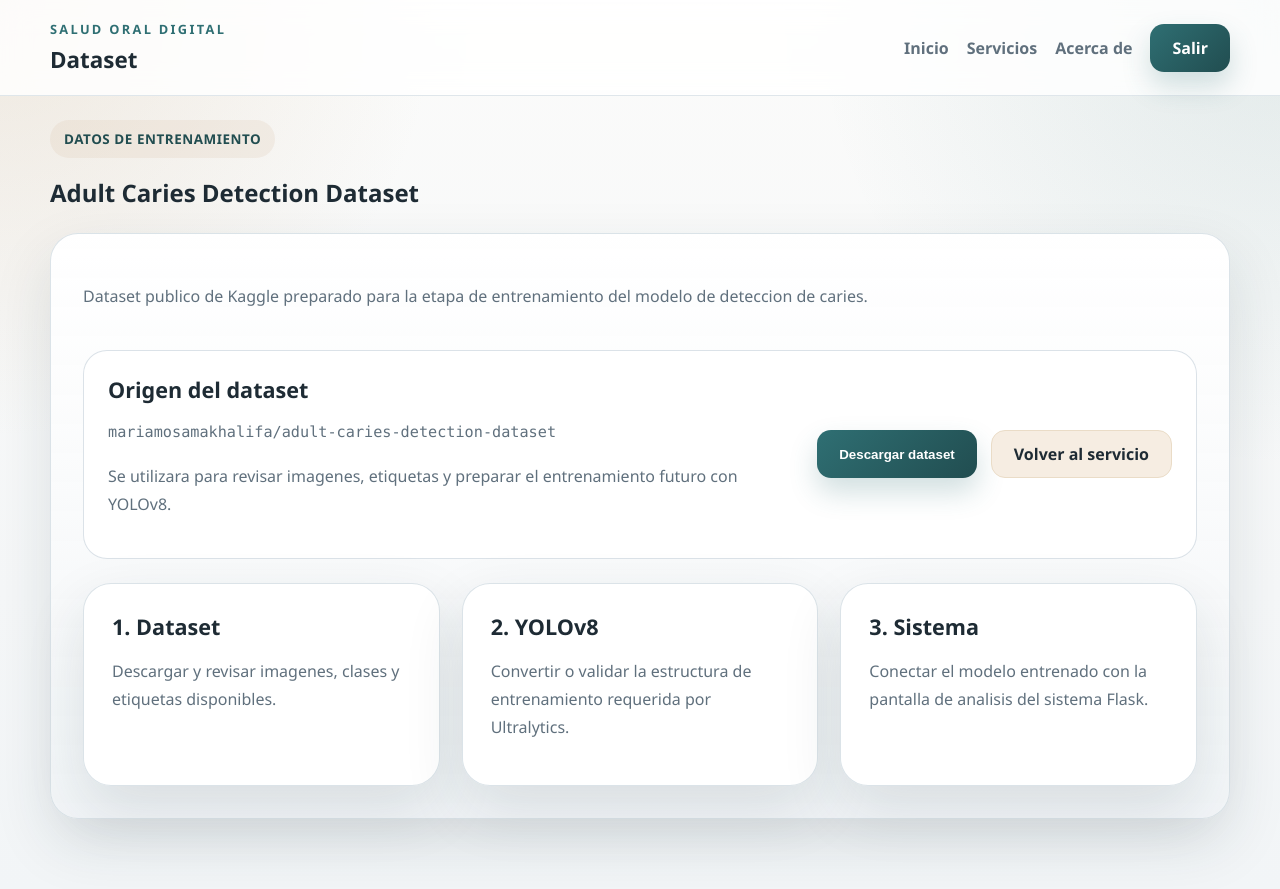
After one commit to TyroneSPR/sistema-diagnostico, a Flask app: page /dataset in a window 1280 px wide. The commit adds this page. Run offline with Flask 3, Linux system fonts and the light colour scheme; the visitor is signed in with stand-in values (Sample User, id 1).

Commit message:
Integrar dataset de Kaggle

```diff
--- a/app.py
+++ b/app.py
@@ -3,11 +3,13 @@ import os
 from flask import Flask, redirect, render_template, request, session, url_for
 
 from servicio.analisis import AnalisisDental
+from servicio.dataset import DatasetCaries
 
 
 app = Flask(__name__, static_folder="static", template_folder="templates")
 app.secret_key = os.environ.get("SECRET_KEY", "diagnosticoDentalDemo")
 analisis = AnalisisDental()
+datasetCaries = DatasetCaries()
 
 
 @app.route("/", methods=["GET", "POST"])
@@ -67,6 +69,25 @@ def servicio():
     )
 
 
+@app.route("/dataset", methods=["GET", "POST"])
+def dataset():
+    if "correo" not in session:
+        return redirect(url_for("login"))
+
+    datosDataset = datasetCaries.obtenerEstado()
+    resultadoDataset = None
+
+    if request.method == "POST":
+        resultadoDataset = datasetCaries.descargar()
+
+    return render_template(
+        "dataset.html",
+        datosDataset=datosDataset,
+        resultadoDataset=resultadoDataset,
+        tituloPagina="Dataset de Caries",
+    )
+
+
 @app.route("/salir")
 def salir():
     session.clear()
--- a/requirements.txt
+++ b/requirements.txt
@@ -1,2 +1,3 @@
 Flask==3.1.0
 gunicorn==23.0.0
+kagglehub==0.3.12
--- /dev/null
+++ b/servicio/dataset.py
@@ -0,0 +1,42 @@
+from pathlib import Path
+
+
+class DatasetCaries:
+    def __init__(self, identificador="mariamosamakhalifa/adult-caries-detection-dataset"):
+        self.identificador = identificador
+        self.nombre = "Adult Caries Detection Dataset"
+
+    def obtenerEstado(self):
+        return {
+            "nombre": self.nombre,
+            "identificador": self.identificador,
+            "descripcion": "Dataset publico de Kaggle preparado para la etapa de entrenamiento del modelo de deteccion de caries.",
+            "uso": "Se utilizara para revisar imagenes, etiquetas y preparar el entrenamiento futuro con YOLOv8.",
+            "ruta": "Pendiente de descarga",
+            "disponible": False,
+        }
+
+    def descargar(self):
+        try:
+            import kagglehub
+        except ImportError:
+            return {
+                "ok": False,
+                "mensaje": "La dependencia kagglehub no esta instalada. Ejecuta: pip install -r requirements.txt",
+                "ruta": "",
+            }
+
+        try:
+            ruta = Path(kagglehub.dataset_download(self.identificador))
+        except Exception as error:
+            return {
+                "ok": False,
+                "mensaje": f"No se pudo descargar el dataset desde Kaggle: {error}",
+                "ruta": "",
+            }
+
+        return {
+            "ok": True,
+            "mensaje": "Dataset descargado correctamente desde Kaggle.",
+            "ruta": str(ruta),
+        }
--- a/static/css/estilos.css
+++ b/static/css/estilos.css
@@ -645,6 +645,46 @@ a {
     gap: 14px;
 }
 
+.panelDataset {
+    display: grid;
+    grid-template-columns: 1fr auto;
+    gap: 22px;
+    align-items: center;
+    padding: 24px;
+    border-radius: 24px;
+    background: rgba(255, 255, 255, 0.96);
+    border: 1px solid rgba(216, 224, 230, 0.92);
+}
+
+.panelDataset h3 {
+    margin: 0 0 10px;
+}
+
+.rutaDataset {
+    overflow-wrap: anywhere;
+    font-family: Consolas, "Courier New", monospace;
+    font-size: 0.95rem;
+}
+
+.mensajeDataset {
+    padding: 16px 18px;
+    border-radius: 18px;
+}
+
+.mensajeDataset p {
+    margin: 0;
+}
+
+.mensajeDataset p + p {
+    margin-top: 8px;
+}
+
+.mensajeExito {
+    background: rgba(76, 138, 105, 0.1);
+    border: 1px solid rgba(76, 138, 105, 0.22);
+    color: var(--primarioOscuro);
+}
+
 @media (max-width: 980px) {
     .panelAcceso,
     .cuadriculaHero,
@@ -692,6 +732,10 @@ a {
         flex-direction: column;
     }
 
+    .panelDataset {
+        grid-template-columns: 1fr;
+    }
+
     .etiquetasFormato {
         justify-content: flex-start;
     }
--- /dev/null
+++ b/templates/dataset.html
@@ -0,0 +1,69 @@
+{% extends "base.html" %}
+
+{% block contenido %}
+<header class="barraSuperior">
+    <div class="contenedor barraFila">
+        <div>
+            <p class="marca">Salud Oral Digital</p>
+            <h1 class="tituloMarca">Dataset</h1>
+        </div>
+        <nav class="menu">
+            <a href="{{ url_for('inicio') }}">Inicio</a>
+            <a href="{{ url_for('servicio') }}">Servicios</a>
+            <a href="{{ url_for('acercaDe') }}">Acerca de</a>
+            <a href="{{ url_for('salir') }}" class="botonMenu">Salir</a>
+        </nav>
+    </div>
+</header>
+
+<main class="paginaSecundaria">
+    <section class="seccionContenido">
+        <div class="contenedor">
+            <div class="cabeceraSeccion">
+                <p class="insignia">Datos de entrenamiento</p>
+                <h2>{{ datosDataset.nombre }}</h2>
+            </div>
+
+            <section class="bloqueInformativo bloqueServicio">
+                <p>{{ datosDataset.descripcion }}</p>
+
+                <div class="panelDataset">
+                    <div>
+                        <h3>Origen del dataset</h3>
+                        <p class="rutaDataset">{{ datosDataset.identificador }}</p>
+                        <p>{{ datosDataset.uso }}</p>
+                    </div>
+                    <form method="post" class="accionesServicio">
+                        <button type="submit" class="botonPrincipal">Descargar dataset</button>
+                        <a href="{{ url_for('servicio') }}" class="botonSecundario">Volver al servicio</a>
+                    </form>
+                </div>
+
+                {% if resultadoDataset %}
+                <div class="mensajeDataset {% if resultadoDataset.ok %}mensajeExito{% else %}mensajeError{% endif %}">
+                    <p>{{ resultadoDataset.mensaje }}</p>
+                    {% if resultadoDataset.ruta %}
+                    <p class="rutaDataset">{{ resultadoDataset.ruta }}</p>
+                    {% endif %}
+                </div>
+                {% endif %}
+
+                <div class="rejillaTarjetas">
+                    <article class="tarjetaModulo">
+                        <h3>1. Dataset</h3>
+                        <p>Descargar y revisar imagenes, clases y etiquetas disponibles.</p>
+                    </article>
+                    <article class="tarjetaModulo">
+                        <h3>2. YOLOv8</h3>
+                        <p>Convertir o validar la estructura de entrenamiento requerida por Ultralytics.</p>
+                    </article>
+                    <article class="tarjetaModulo">
+                        <h3>3. Sistema</h3>
+                        <p>Conectar el modelo entrenado con la pantalla de analisis del sistema Flask.</p>
+                    </article>
+                </div>
+            </section>
+        </div>
+    </section>
+</main>
+{% endblock %}
--- a/templates/servicio.html
+++ b/templates/servicio.html
@@ -15,6 +15,7 @@
                         <h3>Servicio principal</h3>
                         <a href="{{ url_for('servicio') }}">Deteccion asistida de caries</a>
                         <a href="{{ url_for('servicio') }}">Analisis de radiografias dentales</a>
+                        <a href="{{ url_for('dataset') }}">Dataset para entrenamiento</a>
                         <a href="{{ url_for('servicio') }}">Revision de imagenes clinicas</a>
                     </div>
                     <div class="grupoPanel">
@@ -93,6 +94,7 @@
 
                 <div class="accionesServicio">
                     <a href="{{ url_for('acercaDe') }}" class="botonSecundario">Ver informacion del proyecto</a>
+                    <a href="{{ url_for('dataset') }}" class="botonSecundario">Ver dataset Kaggle</a>
                 </div>
             </section>
         </div>
```
Also changed, not shown: descargar_dataset.py (added, +14 -0 lines), README.md.
